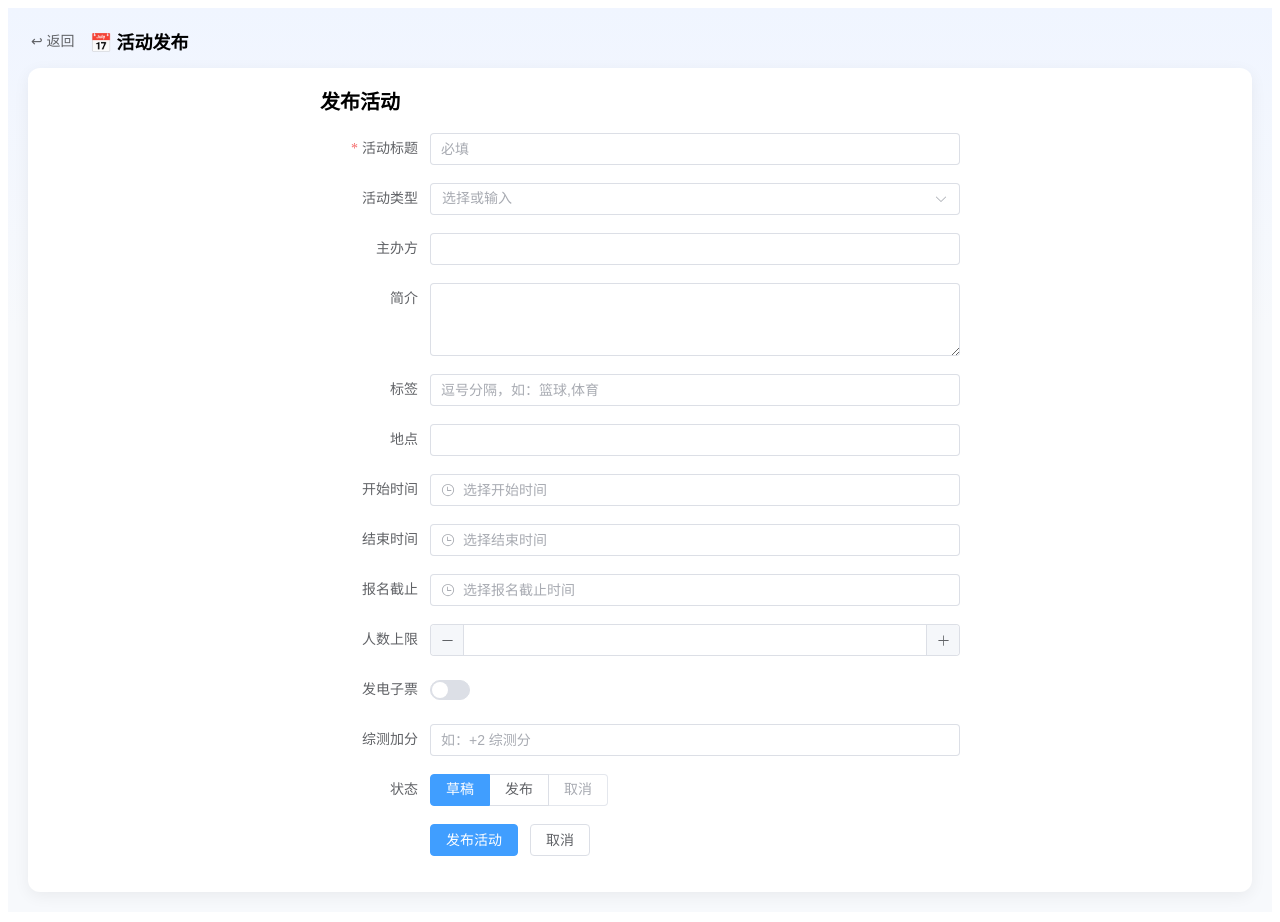
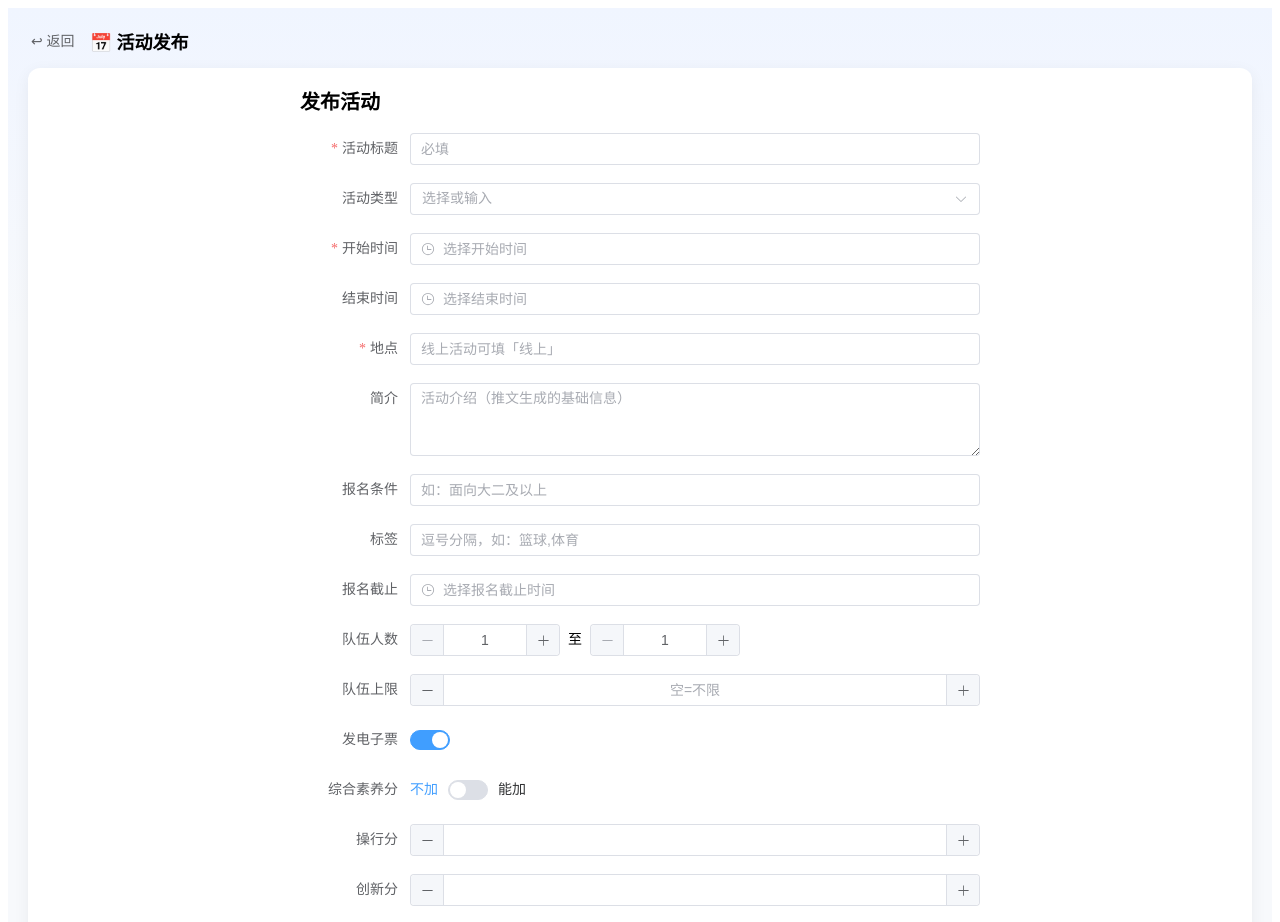
Before and after one commit to Chiyu-mansha/project-management, a Vue app in the folder frontend/: page /activities/new in a window 1280 px wide. Shown: the top 922 px of the page. Built offline with nearby package versions, Linux system fonts and the light colour scheme.

Commit message:
feat(member-2): activities 适配 schema v1.2(综测三字段/组队人数/五态状态机) + organizers 表

```diff
--- a/frontend/src/views/ActivityDetail.vue
+++ b/frontend/src/views/ActivityDetail.vue
@@ -13,15 +13,18 @@
       <el-descriptions-item label="状态">
         <el-tag :type="statusType(act.status)">{{ statusText(act.status) }}</el-tag>
       </el-descriptions-item>
-      <el-descriptions-item label="主办方">{{ act.organizer || '-' }}</el-descriptions-item>
       <el-descriptions-item label="地点">{{ act.location || '-' }}</el-descriptions-item>
       <el-descriptions-item label="开始时间">{{ fmtTime(act.start_time) }}</el-descriptions-item>
       <el-descriptions-item label="结束时间">{{ fmtTime(act.end_time) }}</el-descriptions-item>
       <el-descriptions-item label="报名截止">{{ fmtTime(act.signup_deadline) }}</el-descriptions-item>
-      <el-descriptions-item label="人数上限">{{ act.max_participants ?? '不限' }}</el-descriptions-item>
+      <el-descriptions-item label="队伍人数">{{ act.min_team_member }} ~ {{ act.max_team_member }} 人</el-descriptions-item>
+      <el-descriptions-item label="队伍上限">{{ act.max_participants ?? '不限' }}</el-descriptions-item>
       <el-descriptions-item label="电子票">{{ act.has_ticket ? '是' : '否' }}</el-descriptions-item>
-      <el-descriptions-item label="综测加分">{{ act.zongce_score || '-' }}</el-descriptions-item>
+      <el-descriptions-item label="综合素养分">{{ act.comprehensive_score ? '能加' : '不加' }}</el-descriptions-item>
+      <el-descriptions-item label="操行分">{{ act.conduct_score ?? '-' }}</el-descriptions-item>
+      <el-descriptions-item label="创新分">{{ act.innovation_score ?? '-' }}</el-descriptions-item>
       <el-descriptions-item label="标签">{{ act.tags || '-' }}</el-descriptions-item>
+      <el-descriptions-item label="报名条件" :span="2">{{ act.requirements || '-' }}</el-descriptions-item>
       <el-descriptions-item label="简介" :span="2">{{ act.description || '-' }}</el-descriptions-item>
     </el-descriptions>
   </div>
@@ -36,8 +39,15 @@ const route = useRoute()
 const act = ref({})
 
 const fmtTime = (s) => (s ? String(s).replace('T', ' ') : '—')
-const statusText = (s) => ({ draft: '草稿', published: '已发布', cancelled: '已取消' }[s] || s)
-const statusType = (s) => ({ draft: 'info', published: 'success', cancelled: 'danger' }[s] || 'info')
+const STATUS = {
+  draft: { text: '草稿', type: 'info' },
+  published: { text: '已发布', type: 'success' },
+  ongoing: { text: '进行中', type: 'warning' },
+  finished: { text: '已结束', type: 'primary' },
+  cancelled: { text: '已取消', type: 'danger' },
+}
+const statusText = (s) => STATUS[s]?.text || s
+const statusType = (s) => STATUS[s]?.type || 'info'
 
 onMounted(async () => {
   const d = await (await fetch(`${API}/api/activities/${route.params.id}`)).json()
--- a/frontend/src/views/ActivityForm.vue
+++ b/frontend/src/views/ActivityForm.vue
@@ -10,20 +10,54 @@
           <el-option v-for="t in TYPES" :key="t" :label="t" :value="t" />
         </el-select>
       </el-form-item>
-      <el-form-item label="主办方"><el-input v-model="form.organizer" /></el-form-item>
-      <el-form-item label="简介"><el-input v-model="form.description" type="textarea" :rows="3" /></el-form-item>
-      <el-form-item label="标签"><el-input v-model="form.tags" placeholder="逗号分隔，如：篮球,体育" /></el-form-item>
-      <el-form-item label="地点"><el-input v-model="form.location" /></el-form-item>
-      <el-form-item label="开始时间"><el-date-picker v-model="form.start_time" type="datetime" value-format="YYYY-MM-DDTHH:mm:ss" placeholder="选择开始时间" style="width:100%" /></el-form-item>
-      <el-form-item label="结束时间"><el-date-picker v-model="form.end_time" type="datetime" value-format="YYYY-MM-DDTHH:mm:ss" placeholder="选择结束时间" style="width:100%" /></el-form-item>
-      <el-form-item label="报名截止"><el-date-picker v-model="form.signup_deadline" type="datetime" value-format="YYYY-MM-DDTHH:mm:ss" placeholder="选择报名截止时间" style="width:100%" /></el-form-item>
-      <el-form-item label="人数上限"><el-input-number v-model="form.max_participants" :min="0" style="width:100%" /></el-form-item>
-      <el-form-item label="发电子票"><el-switch v-model="form.has_ticket" :active-value="1" :inactive-value="0" /></el-form-item>
-      <el-form-item label="综测加分"><el-input v-model="form.zongce_score" placeholder="如：+2 综测分" /></el-form-item>
+      <el-form-item label="开始时间" required>
+        <el-date-picker v-model="form.start_time" type="datetime" value-format="YYYY-MM-DDTHH:mm:ss" placeholder="选择开始时间" style="width:100%" />
+      </el-form-item>
+      <el-form-item label="结束时间">
+        <el-date-picker v-model="form.end_time" type="datetime" value-format="YYYY-MM-DDTHH:mm:ss" placeholder="选择结束时间" style="width:100%" />
+      </el-form-item>
+      <el-form-item label="地点" required>
+        <el-input v-model="form.location" placeholder="线上活动可填「线上」" />
+      </el-form-item>
+      <el-form-item label="简介">
+        <el-input v-model="form.description" type="textarea" :rows="3" placeholder="活动介绍（推文生成的基础信息）" />
+      </el-form-item>
+      <el-form-item label="报名条件">
+        <el-input v-model="form.requirements" placeholder="如：面向大二及以上" />
+      </el-form-item>
+      <el-form-item label="标签">
+        <el-input v-model="form.tags" placeholder="逗号分隔，如：篮球,体育" />
+      </el-form-item>
+      <el-form-item label="报名截止">
+        <el-date-picker v-model="form.signup_deadline" type="datetime" value-format="YYYY-MM-DDTHH:mm:ss" placeholder="选择报名截止时间" style="width:100%" />
+      </el-form-item>
+      <el-form-item label="队伍人数">
+        <div style="display:flex;gap:8px;align-items:center">
+          <el-input-number v-model="form.min_team_member" :min="1" /> 至
+          <el-input-number v-model="form.max_team_member" :min="1" />
+        </div>
+      </el-form-item>
+      <el-form-item label="队伍上限">
+        <el-input-number v-model="form.max_participants" :min="0" placeholder="空=不限" style="width:100%" />
+      </el-form-item>
+      <el-form-item label="发电子票">
+        <el-switch v-model="form.has_ticket" :active-value="1" :inactive-value="0" />
+      </el-form-item>
+      <el-form-item label="综合素养分">
+        <el-switch v-model="form.comprehensive_score" :active-value="1" :inactive-value="0" active-text="能加" inactive-text="不加" />
+      </el-form-item>
+      <el-form-item label="操行分">
+        <el-input-number v-model="form.conduct_score" :min="0" :step="0.5" style="width:100%" />
+      </el-form-item>
+      <el-form-item label="创新分">
+        <el-input-number v-model="form.innovation_score" :min="0" :step="0.5" style="width:100%" />
+      </el-form-item>
       <el-form-item label="状态">
         <el-radio-group v-model="form.status">
           <el-radio-button label="draft" :disabled="!canSet('draft')">草稿</el-radio-button>
           <el-radio-button label="published" :disabled="!canSet('published')">发布</el-radio-button>
+          <el-radio-button label="ongoing" :disabled="!canSet('ongoing')">进行中</el-radio-button>
+          <el-radio-button label="finished" :disabled="!canSet('finished')">已结束</el-radio-button>
           <el-radio-button label="cancelled" :disabled="!canSet('cancelled')">取消</el-radio-button>
         </el-radio-group>
       </el-form-item>
@@ -41,20 +75,29 @@ import { useRoute, useRouter } from 'vue-router'
 import { ElMessage } from 'element-plus'
 
 const API = 'http://localhost:8000'
-const TYPES = ['讲座', '竞赛', '文体', '社会实践', '科创', '招募']
+const TYPES = ['学科类', '文体类', '科创竞赛', '社会实践']
 const route = useRoute()
 const router = useRouter()
 const isEdit = computed(() => !!route.params.id)
 const saving = ref(false)
-// 状态只能前进：draft -> published -> cancelled，不能后退；新建不允许直接取消
-const RANK = { draft: 0, published: 1, cancelled: 2 }
+
+// 状态机：draft -> published -> ongoing -> finished 单向；cancelled 为终态；新建只能草稿/发布
+const ALLOWED = {
+  draft: ['draft', 'published', 'cancelled'],
+  published: ['published', 'ongoing', 'cancelled'],
+  ongoing: ['ongoing', 'finished', 'cancelled'],
+  finished: ['finished'],
+  cancelled: ['cancelled'],
+}
 const origStatus = ref('draft')
-const canSet = (s) => (!isEdit.value ? s !== 'cancelled' : RANK[s] >= RANK[origStatus.value])
+const canSet = (s) => (!isEdit.value ? ['draft', 'published'].includes(s) : ALLOWED[origStatus.value]?.includes(s) ?? false)
 
 const form = reactive({
-  title: '', description: '', organizer: '', type: '', tags: '', location: '',
-  start_time: '', end_time: '', signup_deadline: '', max_participants: null,
-  has_ticket: 0, zongce_score: '', status: 'draft',
+  title: '', type: '', organizer_id: null, start_time: '', end_time: '', location: '',
+  description: '', requirements: '', tags: '', signup_deadline: '',
+  min_team_member: 1, max_team_member: 1, max_participants: null,
+  has_ticket: 1, comprehensive_score: 0, conduct_score: null, innovation_score: null,
+  status: 'draft',
 })
 
 onMounted(async () => {
@@ -67,11 +110,17 @@ onMounted(async () => {
 
 const save = async () => {
   if (!form.title.trim()) return ElMessage.error('活动标题必填')
+  if (!form.start_time) return ElMessage.error('请选择开始时间')
+  if (!form.location.trim()) return ElMessage.error('请填写地点')
+  if (form.max_team_member < form.min_team_member) return ElMessage.error('最多人数不能小于最少人数')
   saving.value = true
   try {
     const url = isEdit.value ? `${API}/api/activities/${route.params.id}` : `${API}/api/activities`
     const r = await fetch(url, { method: isEdit.value ? 'PUT' : 'POST', headers: { 'Content-Type': 'application/json' }, body: JSON.stringify(form) })
-    if (!r.ok) return ElMessage.error('保存失败')
+    if (!r.ok) {
+      const e = await r.json().catch(() => ({}))
+      return ElMessage.error(e.detail || '保存失败')
+    }
     ElMessage.success(isEdit.value ? '已保存' : '发布成功')
     router.push('/activities')
   } finally {
@@ -81,6 +130,6 @@ const save = async () => {
 </script>
 
 <style scoped>
-.form-wrap{max-width:640px;margin:0 auto}
+.form-wrap{max-width:680px;margin:0 auto}
 .head{margin:0 0 18px;font-size:20px}
 </style>
--- a/frontend/src/views/ActivityList.vue
+++ b/frontend/src/views/ActivityList.vue
@@ -3,6 +3,11 @@
     <div class="toolbar">
       <el-select v-model="query.type" placeholder="活动类型" clearable filterable allow-create default-first-option style="width:150px" @change="load">
         <el-option v-for="t in TYPES" :key="t" :label="t" :value="t" />
+      </el-select>
+      <el-select v-model="query.status" placeholder="状态" clearable style="width:120px" @change="load">
+        <el-option label="草稿" value="draft" /><el-option label="已发布" value="published" />
+        <el-option label="进行中" value="ongoing" /><el-option label="已结束" value="finished" />
+        <el-option label="已取消" value="cancelled" />
       </el-select>
       <el-input v-model="query.tags" placeholder="标签筛选" clearable style="width:160px" @keyup.enter="load" />
       <el-input v-model="query.keyword" placeholder="搜索标题/简介" clearable :prefix-icon="Search" style="width:220px" @keyup.enter="load" />
@@ -18,8 +23,7 @@
       <el-table-column prop="type" label="类型" width="120">
         <template #default="s"><el-tag v-if="s.row.type" type="primary" effect="plain">{{ s.row.type }}</el-tag></template>
       </el-table-column>
-      <el-table-column prop="organizer" label="主办方" width="130" />
-      <el-table-column label="开始时间" width="170">
+      <el-table-column label="开始时间" width="160">
         <template #default="s">{{ fmtTime(s.row.start_time) }}</template>
       </el-table-column>
       <el-table-column prop="location" label="地点" min-width="120" />
@@ -43,15 +47,22 @@ import { ref, reactive, onMounted } from 'vue'
 import { Search } from '@element-plus/icons-vue'
 
 const API = 'http://localhost:8000'
-const TYPES = ['讲座', '竞赛', '文体', '社会实践', '科创', '招募']
+const TYPES = ['学科类', '文体类', '科创竞赛', '社会实践']
 const rows = ref([])
 const total = ref(0)
 const loading = ref(false)
-const query = reactive({ type: '', tags: '', keyword: '' })
+const query = reactive({ type: '', tags: '', keyword: '', status: '' })
 
 const fmtTime = (s) => (s ? String(s).replace('T', ' ') : '—')
-const statusText = (s) => ({ draft: '草稿', published: '已发布', cancelled: '已取消' }[s] || s)
-const statusType = (s) => ({ draft: 'info', published: 'success', cancelled: 'danger' }[s] || 'info')
+const STATUS = {
+  draft: { text: '草稿', type: 'info' },
+  published: { text: '已发布', type: 'success' },
+  ongoing: { text: '进行中', type: 'warning' },
+  finished: { text: '已结束', type: 'primary' },
+  cancelled: { text: '已取消', type: 'danger' },
+}
+const statusText = (s) => STATUS[s]?.text || s
+const statusType = (s) => STATUS[s]?.type || 'info'
 
 const load = async () => {
   loading.value = true
@@ -60,6 +71,7 @@ const load = async () => {
     if (query.type) p.append('type', query.type)
     if (query.tags) p.append('tags', query.tags)
     if (query.keyword) p.append('keyword', query.keyword)
+    if (query.status) p.append('status', query.status)
     const d = await (await fetch(`${API}/api/activities?${p}`)).json()
     rows.value = d.items || []
     total.value = d.total
```
Also changed, not shown: 2 other files (tests, documents, lock files or other folders).
